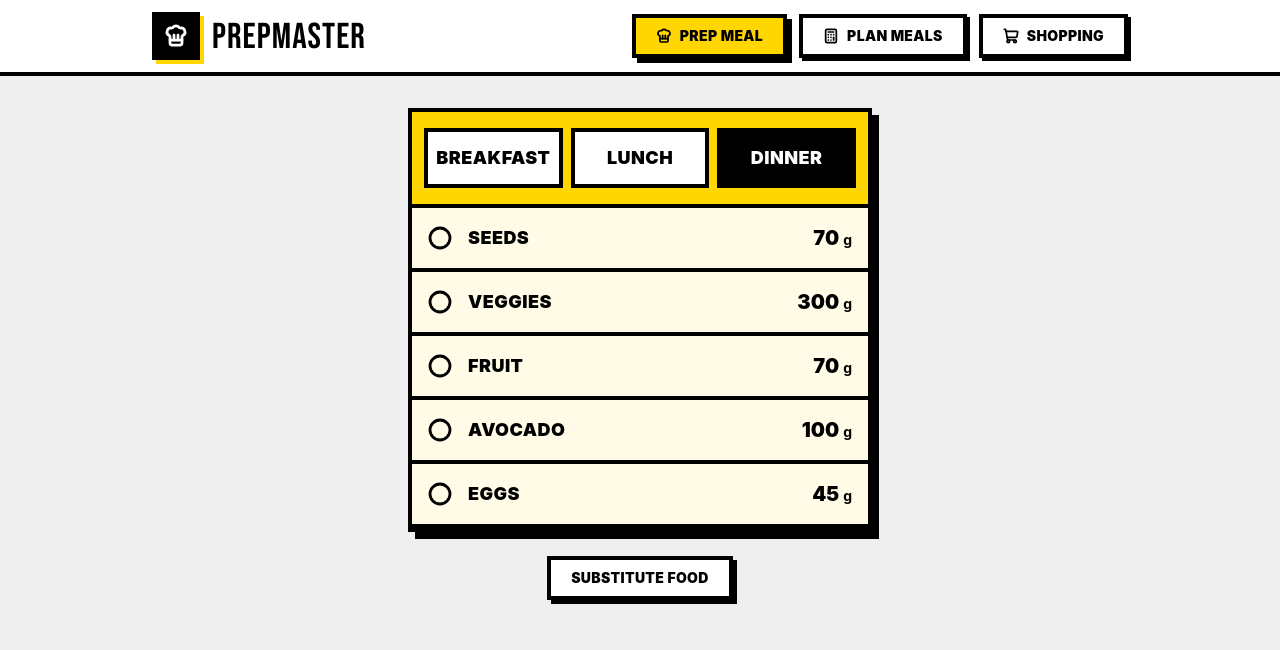
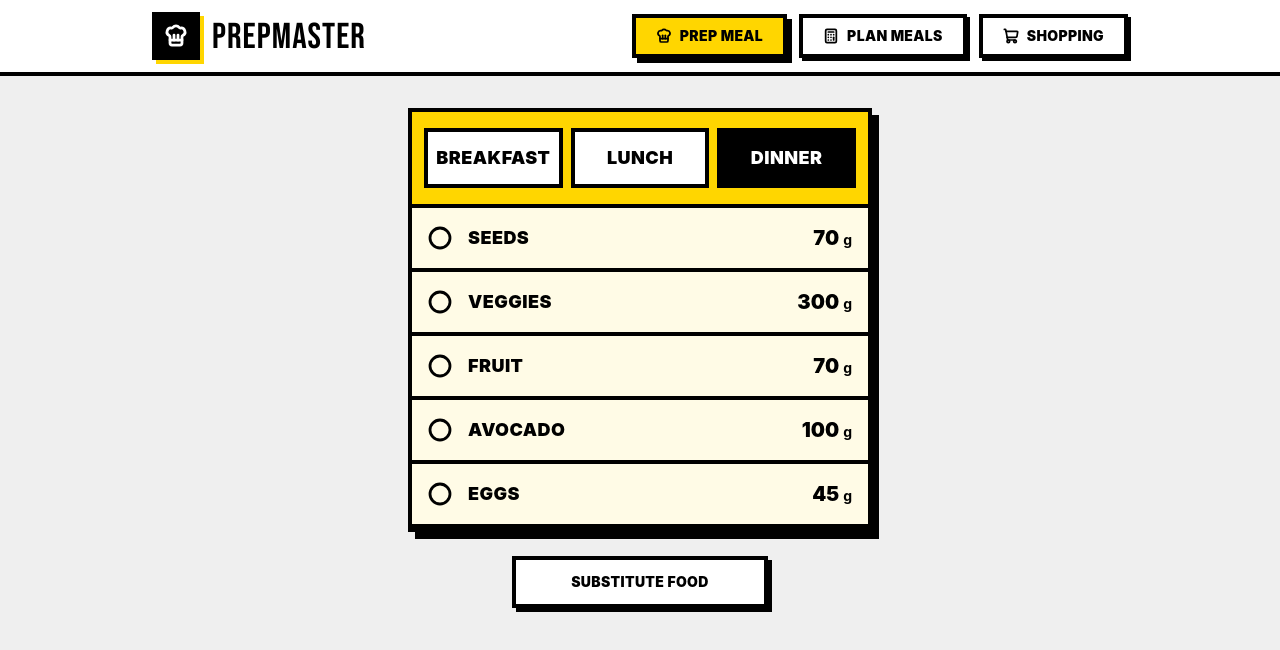
Before and after one commit to terencicp/meal-prep, a React (Vite) app: page / in a window 1280 px wide. Both pictures are taken after a click on the button "PREP MEAL". Shown: the top 650 px of the page. Built offline with nearby package versions, Linux system fonts and the light colour scheme; no server answers.

Commit message:
Prep UI improvements

```diff
--- a/src/components/PrepareMealTab.jsx
+++ b/src/components/PrepareMealTab.jsx
@@ -150,7 +150,7 @@ export default function PrepareMealTab({
           <button
             type='button'
             onClick={() => setIsSubstitutionMode((prev) => !prev)}
-            className={`px-5 py-2 border-4 border-black text-xs sm:text-sm font-black uppercase tracking-wide transition-colors shadow-[4px_4px_0px_0px_rgba(0,0,0,1)] active:translate-x-1 active:translate-y-1 active:shadow-none ${
+            className={`w-56 sm:w-64 px-5 py-2.5 sm:py-3 border-4 border-black text-xs sm:text-sm font-black uppercase tracking-wide transition-colors shadow-[4px_4px_0px_0px_rgba(0,0,0,1)] active:translate-x-1 active:translate-y-1 active:shadow-none ${
               isSubstitutionMode
                 ? "bg-[#FFD600] text-black"
                 : "bg-white text-black hover:bg-[#FFF176]"
--- a/src/components/SubstitutionsModal.jsx
+++ b/src/components/SubstitutionsModal.jsx
@@ -98,7 +98,7 @@ export default function SubstitutionsModal({
                     {row.name}
                   </p>
                   <p className='text-xs sm:text-sm font-bold text-black/70'>
-                    {row.grams} g for same calories
+                    {row.grams} g
                   </p>
                 </div>
                 <button
```
